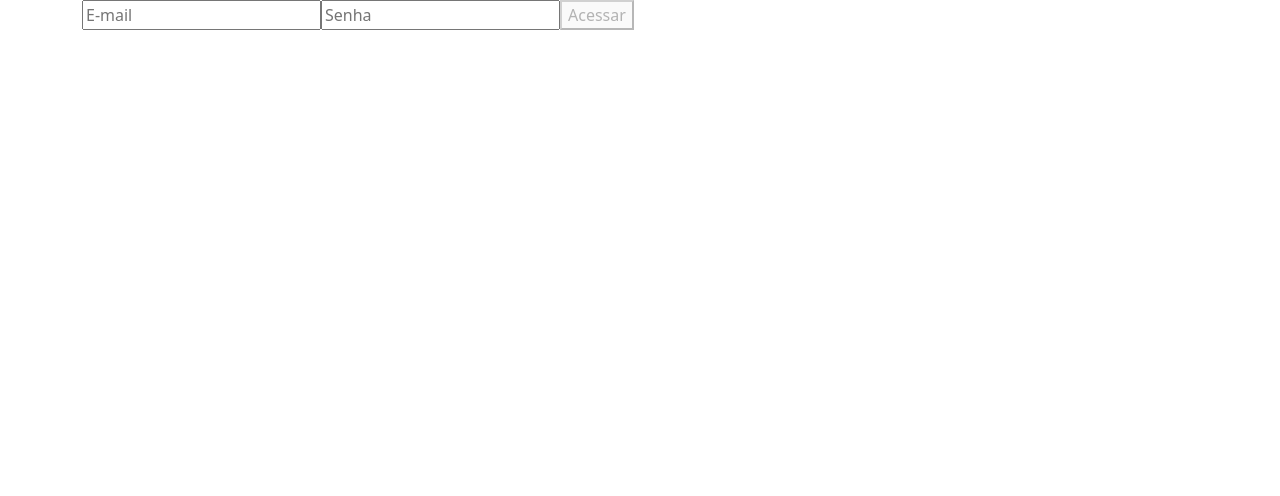
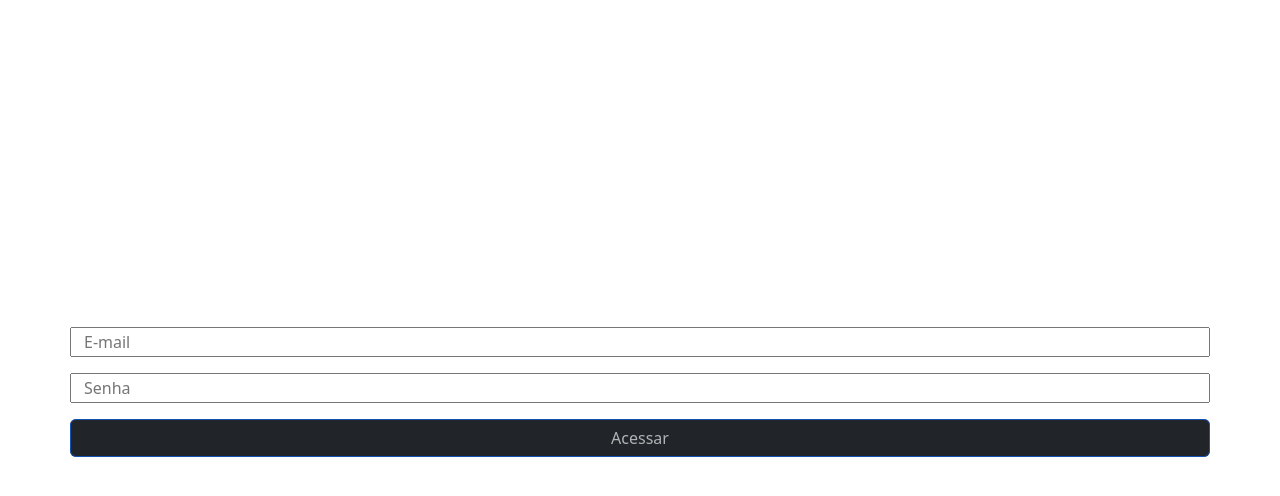
Before and after one commit to LeticiaMayr/pselxp, a React (Create React App) app in the folder frontend/pselxp-front/: page / in a window 1280 px wide. Shown: the top 496 px of the page. Built offline with nearby package versions, Linux system fonts and the light colour scheme.

Commit message:
feat: css done to login page

```diff
--- a/frontend/pselxp-front/src/pages/Login.js
+++ b/frontend/pselxp-front/src/pages/Login.js
@@ -1,7 +1,7 @@
 import React, { useEffect, useState } from 'react';
 import { useNavigate } from 'react-router-dom';
 import { useProvider } from '../context/provider';
-import { Container, Row, Col } from 'react-bootstrap';
+import { Container, Form, Button, Col, Row } from 'react-bootstrap';
 import axios from "axios";
 
 function Login() {
@@ -38,6 +38,7 @@ function Login() {
 
   function handleClick(event) {
     event.preventDefault();
+    console.log(emailInput, passwordInput);
     const now = new Date(); // Check a better way to store date later
     localStorage.setItem('loginDateAndHour', JSON.stringify(now));
     localStorage.setItem('lastUser', JSON.stringify(emailInput));
@@ -58,7 +59,9 @@ function Login() {
 
   return (
     <Container>
-      <form>
+      <Form className='d-flex align-items-center min-vh-100'>
+        <Col>
+          <Row className='mb-3'>
             <input
               id='email'
               type='email'
@@ -66,6 +69,8 @@ function Login() {
               onChange={ handleChange }
               placeholder='E-mail'
               />
+          </Row>
+          <Row className='mb-3 rounded'>
             <input
               id='password'
               type='password'
@@ -73,14 +78,19 @@ function Login() {
               onChange={ handleChange }
               placeholder='Senha'
             />
-        <button
+          </Row>
+          <Row className='mb-3 text-bg-dark rounded'>
+            <Button
+              className='text-bg-dark'
               type='submit'
               disabled={ isDisabled }
               onClick={ handleClick }
               >
               Acessar
-        </button>
-      </form>
+            </Button>
+          </Row>
+        </Col>
+      </Form>
     </Container>
   );
 };
```
Lines whose indentation alone changed are shown as unchanged.
